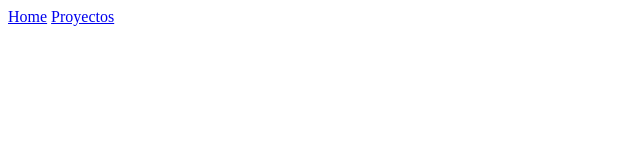
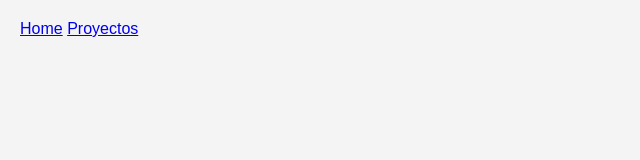
Before and after one commit to AriadnaRamirez/Portafolio-Ariadna, a plain HTML site: page Index.html in a window 1280 px wide. Shown: the whole page, without its empty margins (0-640 px from the left). Drawn offline with Linux system fonts and the light colour scheme.

Commit message:
Creacion del archivo css de estilos y cambio de color del fondo

```diff
--- a/Index.html
+++ b/Index.html
@@ -1,6 +1,7 @@
 <!DOCTYPE html>
 <html lang="es">
 <head>
+    <link rel="stylesheet" type="text/css" href="./home_styles.css">
     <meta charset="UTF-8">
     <meta name="viewport" content="width=device-width, initial-scale=1.0">
     <title>Document</title>
--- /dev/null
+++ b/home_styles.css
@@ -0,0 +1,6 @@
+body {
+  font-family: 'Arial', sans-serif;
+  background-color: #f4f4f4;
+  color: #333;
+  margin: 20px;
+}
```
